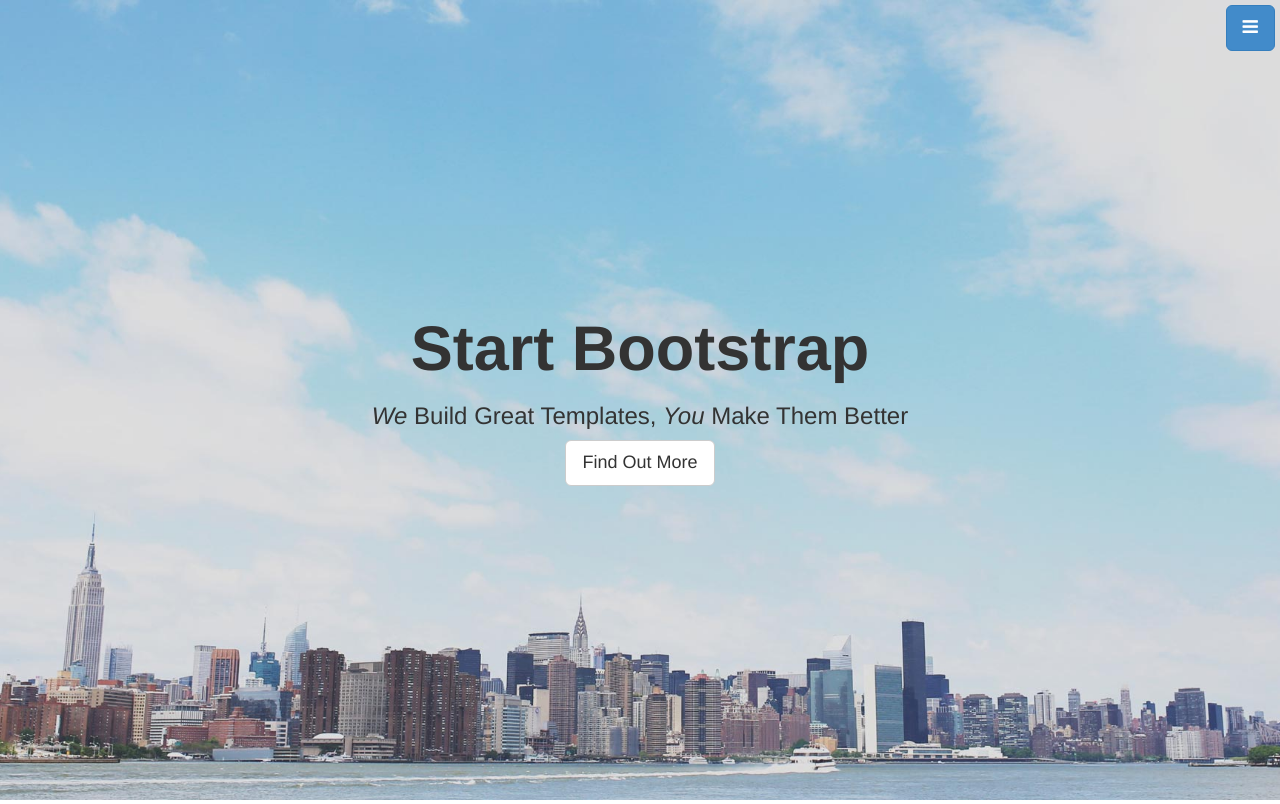
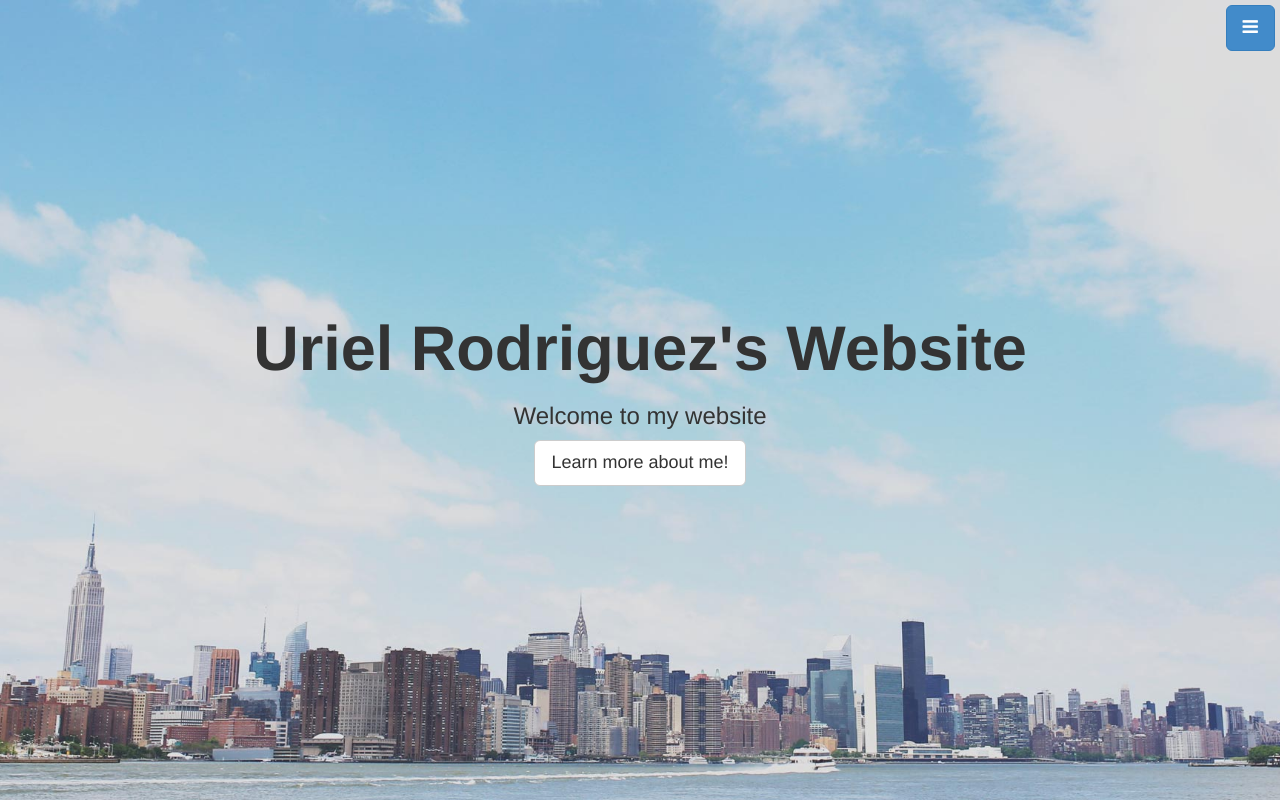
Before and after one commit to urodriguezg/flask-starter, a Flask app: page / in a window 1280 px wide. Shown: the top 804 px of the page. Run offline with Flask 2, Linux system fonts and the light colour scheme; some libraries are stand-ins or nearby versions.

Commit message:
my first changes

```diff
--- a/app/templates/index.html
+++ b/app/templates/index.html
@@ -23,7 +23,7 @@
     <div id="sidebar-wrapper">
       <ul class="sidebar-nav">
         <a id="menu-close" href="#" class="btn btn-default btn-lg pull-right toggle"><i class="fa fa-times"></i></a>
-        <li class="sidebar-brand"><a href="http://startbootstrap.com">Start Bootstrap</a></li>
+        <li class="sidebar-brand"><a href="http://startbootstrap.com">Start Boostrap</a></li>
         <li><a href="#top">Home</a></li>
         <li><a href="#about">About</a></li>
         <li><a href="#services">Services</a></li>
@@ -36,9 +36,9 @@
     <!-- Full Page Image Header Area -->
     <div id="top" class="header">
       <div class="vert-text">
-        <h1>Start Bootstrap</h1>
-        <h3><em>We</em> Build Great Templates, <em>You</em> Make Them Better</h3>
-        <a href="#about" class="btn btn-default btn-lg">Find Out More</a>
+        <h1>Uriel Rodriguez's Website</h1>
+        <h3>Welcome to my website</h3>
+        <a href="#about" class="btn btn-default btn-lg">Learn more about me!</a>
       </div>
     </div>
     <!-- /Full Page Image Header Area -->
```
